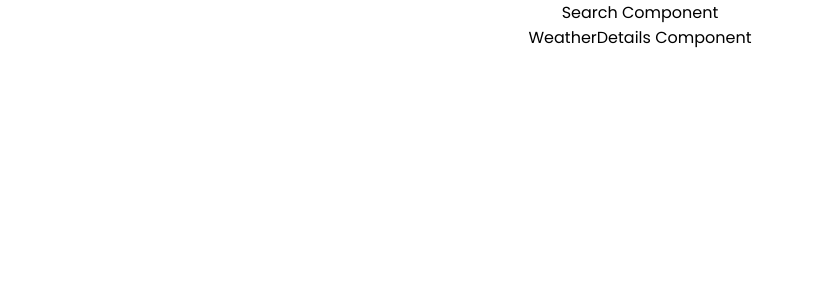
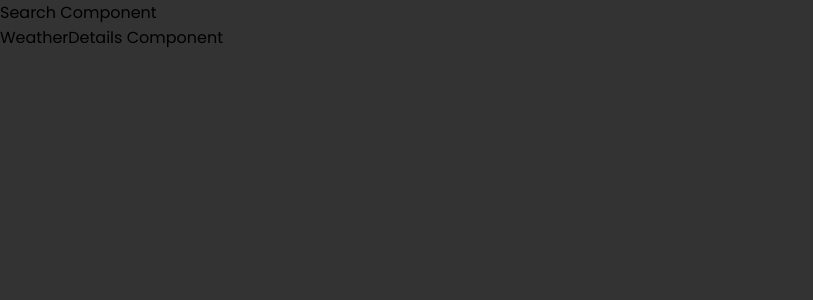
Before and after one commit to HaniyehPeyvandi/weather-app, a React (Create React App) app: page / in a window 1280 px wide. Shown: the top 300 px of the page, without its empty margins (0-813 px from the left). Built offline with nearby package versions, Linux system fonts and the light colour scheme.

Commit message:
add some styles in App.css

```diff
--- a/src/App.css
+++ b/src/App.css
@@ -1,3 +1,5 @@
 .App {
-  text-align: center;
+  background-color: #333;
+  width: 100%;
+  min-height: 100vh;
 }
```
